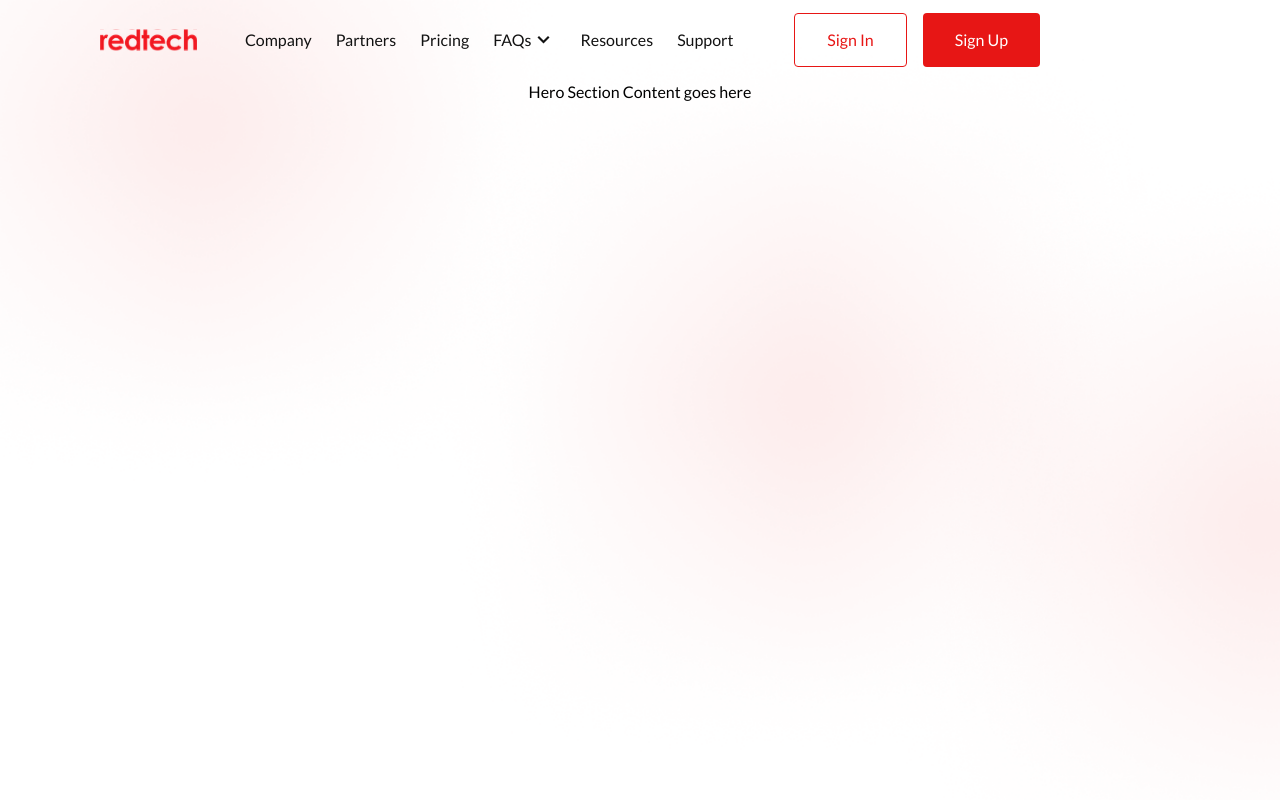
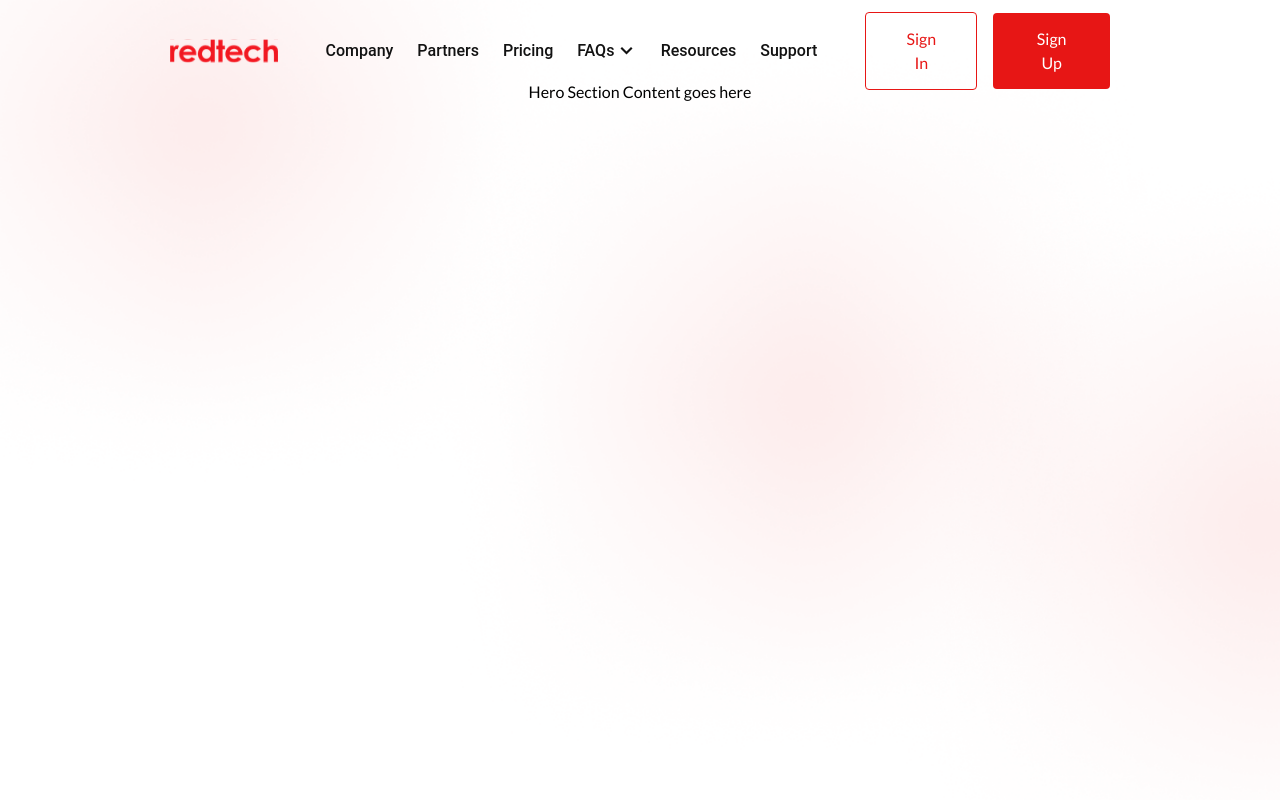
Before and after one commit to UniqueBiodun/redpay, a React (Vite) app: page / in a window 1280 px wide. Shown: the top 800 px of the page. Built offline with nearby package versions, Linux system fonts and the light colour scheme.

Commit message:
update: navbar alignment corrected

```diff
--- a/src/views/containers/navbar/navbar.tsx
+++ b/src/views/containers/navbar/navbar.tsx
@@ -1,19 +1,30 @@
-import React from "react";
+import { useState, useEffect } from "react";
+import { Navbar, MobileNav, Button } from "@material-tailwind/react";
+import { Link, NavLink } from "react-router-dom";
 import RedTechLogo from "../../../assets/brand-logo/redtech-logo.svg";
 import DropIcon from "../../../assets/icons/dropdown.png";
-import { Button } from "@material-tailwind/react";
-import { NavLink } from "react-router-dom";
 import { navlinks } from "./navlinks";
 
-const Navbar: React.FC = () => {
-	return (
-		<>
-			<nav className="container h-20 flex items-center justify-center font-lato bg-transparent fixed z-10">
-				<div className="flex justify-between w-full">
-					<div className="flex items-center">
-						<img src={RedTechLogo} alt="redtech-logo" />
-					</div>
-					<div className="hidden xl:flex w-full  justify-between">
+const NavBar = () => {
+	const [openNav, setOpenNav] = useState(false);
+
+	const [color, setColor] = useState(false);
+
+	const changeColor = () => {
+		window.scrollY >= 30 ? setColor(true) : setColor(false);
+	};
+
+	window.addEventListener("scroll", changeColor);
+
+	useEffect(() => {
+		window.addEventListener(
+			"resize",
+			() => window.innerWidth >= 960 && setOpenNav(false)
+		);
+	}, []);
+
+	const navList = (
+		<div className="text-white font-lightText text-lg mb-4 mt-2 flex flex-col gap-20 lg:mb-0 lg:mt-0 lg:flex-row lg:items-center lg:gap-20">
 			<div className="text-base mx-10 2xl:mx-36 flex flex-row items-center p-2 gap-6 2xl:gap-10 text-secondary-100 font-medium">
 				{/* Menu links here */}
 				{navlinks.map((link: any, index: number) => (
@@ -32,7 +43,32 @@ const Navbar: React.FC = () => {
 					</ul>
 				))}
 			</div>
-						<div className="flex gap-4">
+		</div>
+	);
+
+	const customShadowStyle = {
+		boxShadow:
+			"0 4px 6px -1px rgba(0, 0, 0, 0.1), 0 2px 4px -2px rgba(0, 0, 0, 0.1)",
+	};
+
+	return (
+		<Navbar
+			style={color ? customShadowStyle : { boxShadow: "none" }}
+			className={`h-20 py-3 px-0 mx-0 fixed z-10 rounded-none w-full max-w-none border-0 ${
+				color ? "backdrop-filter" : "bg-transparent backdrop-filter-none"
+			}
+            `}
+		>
+			<div className="container flex items-center justify-between">
+				<div>
+					<Link to="/">
+						<img src={RedTechLogo} alt="logo" />
+					</Link>
+				</div>
+
+				<div className="hidden lg:block">{navList}</div>
+
+				<div className="hidden lg:flex items-center gap-4">
 					<Button className="font-lato normal-case py-[14px] px-8 text-base font-medium bg-transparent text-primary shadow-none outline-0 border border-primary rounded">
 						Sign In
 					</Button>
@@ -40,12 +76,44 @@ const Navbar: React.FC = () => {
 						Sign Up
 					</Button>
 				</div>
+				<div
+					className="flex justify-center text-white items-center text-3xl hover:bg-transparent focus:bg-transparent active:bg-transparent lg:hidden"
+					onClick={() => setOpenNav(!openNav)}
+				>
+					{openNav
+						? // <AiOutlineClose className="font-boldText" />
+						  "Close"
+						: // <GiHamburgerMenu />
+						  "Open"}
 				</div>
-					{/* <div className="xl:hidden block">Close Icon</div> */}
 			</div>
-			</nav>
-		</>
+			<MobileNav open={openNav}>
+				<div className="bg-hero bg-no-repeat bg-cover bg-center mx-auto h-[100vh] p-4">
+					<div className="pt-16">{navList}</div>
+					<div className="flex flex-col gap-16 pt-16">
+						<div>
+							<Link to="">
+								<img
+									className="cursor-pointer"
+									src={RedTechLogo}
+									alt="android-logo"
+								/>
+							</Link>
+						</div>
+						<div>
+							<Link to="">
+								<img
+									className="cursor-pointer"
+									src={RedTechLogo}
+									alt="android-logo"
+								/>
+							</Link>
+						</div>
+					</div>
+				</div>
+			</MobileNav>
+		</Navbar>
 	);
 };
 
-export default Navbar;
+export default NavBar;
```
Lines whose indentation alone changed are shown as unchanged.
